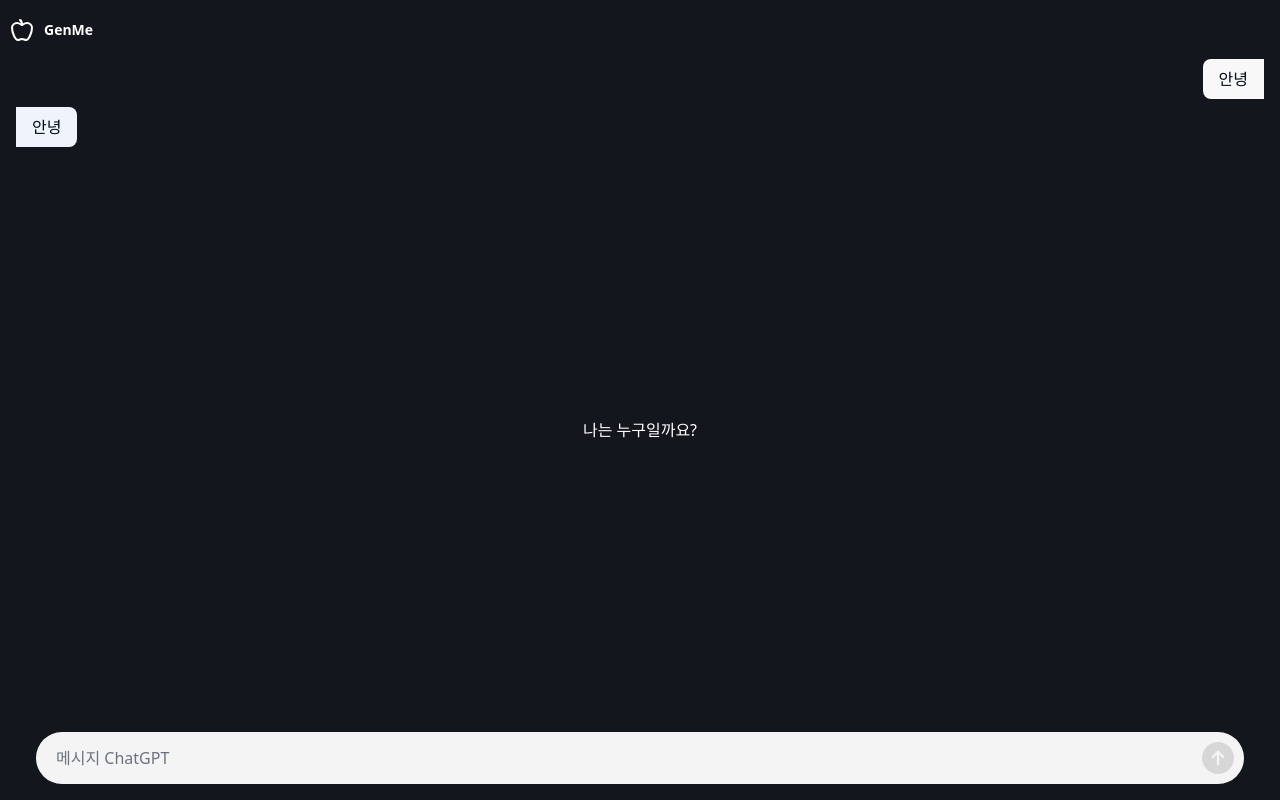
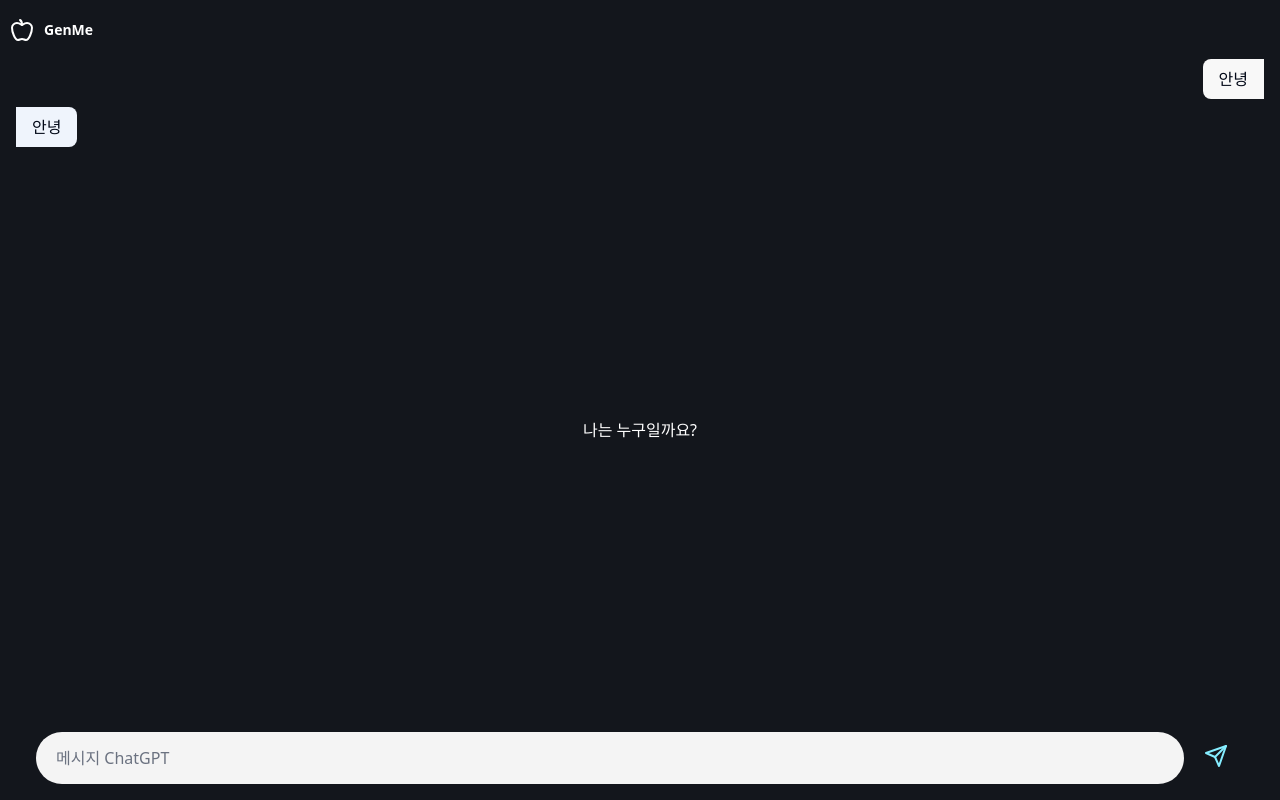
Before and after one commit to eyeco-org/frontend, a Next.js app: page /chat in a window 1280 px wide. Built offline with nearby package versions, Linux system fonts and the light colour scheme.

Commit message:
feat: send svg 추가

```diff
--- a/src/app/chat/page.tsx
+++ b/src/app/chat/page.tsx
@@ -1,5 +1,6 @@
 'use client';
 
+import Image from 'next/image';
 import { KeyboardEvent, useState } from 'react';
 
 import Chat from '@/components/Chat';
@@ -41,7 +42,7 @@ export default function ChatPage() {
                 <div className='relative flex h-full max-w-full flex-1 flex-col'>
                   <div className='absolute bottom-full left-0 right-0' />
                   <div className='flex w-full items-center'>
-                    <div className='flex w-full flex-col gap-1.5 rounded-[26px] p-1.5 transition-colors bg-[#f4f4f4] dark:bg-token-main-surface-secondary'>
+                    <div className='flex w-[95%] mr-4 flex-col gap-1.5 rounded-[26px] p-1.5 transition-colors bg-[#f4f4f4] dark:bg-token-main-surface-secondary'>
                       <div className='flex items-end gap-1.5 md:gap-3.5'>
                         <button
                           aria-haspopup='dialog'
@@ -68,28 +69,19 @@ export default function ChatPage() {
                             onKeyDown={handleEnterDown}
                           />
                         </div>
-                        <button
-                          className='mb-1 mr-1 flex h-8 w-8 items-center justify-center rounded-full bg-black text-white transition-colors hover:opacity-70 focus-visible:outline-none focus-visible:outline-black disabled:bg-[#D7D7D7] disabled:text-[#f4f4f4] disabled:hover:opacity-100 dark:bg-white dark:text-black dark:focus-visible:outline-white disabled:dark:bg-token-text-quaternary dark:disabled:text-token-main-surface-secondary'
-                          disabled={message === ''}
-                        >
-                          <svg
-                            xmlns='http://www.w3.org/2000/svg'
-                            width={32}
-                            height={32}
-                            fill='none'
-                            viewBox='0 0 32 32'
-                            className='icon-2xl'
-                          >
-                            <path
-                              fill='currentColor'
-                              fillRule='evenodd'
-                              d='M15.192 8.906a1.143 1.143 0 0 1 1.616 0l5.143 5.143a1.143 1.143 0 0 1-1.616 1.616l-3.192-3.192v9.813a1.143 1.143 0 0 1-2.286 0v-9.813l-3.192 3.192a1.143 1.143 0 1 1-1.616-1.616z'
-                              clipRule='evenodd'
-                            />
-                          </svg>
-                        </button>
                       </div>
                     </div>
+                    <button
+                      className='mb-1 mr-1 flex h-8 w-8 items-center justify-center rounded-full bg-black text-white transition-colors hover:opacity-70 focus-visible:outline-none focus-visible:outline-black  disabled:text-[#f4f4f4] disabled:hover:opacity-100 dark:bg-white dark:text-black dark:focus-visible:outline-white disabled:dark:bg-token-text-quaternary dark:disabled:text-token-main-surface-secondary'
+                      disabled={message === ''}
+                    >
+                      <Image
+                        alt='전송'
+                        src='/svg/send.svg'
+                        width={24}
+                        height={24}
+                      />
+                    </button>
                   </div>
                 </div>
               </form>
```
Also changed, not shown: public/svg/send.svg (added).
